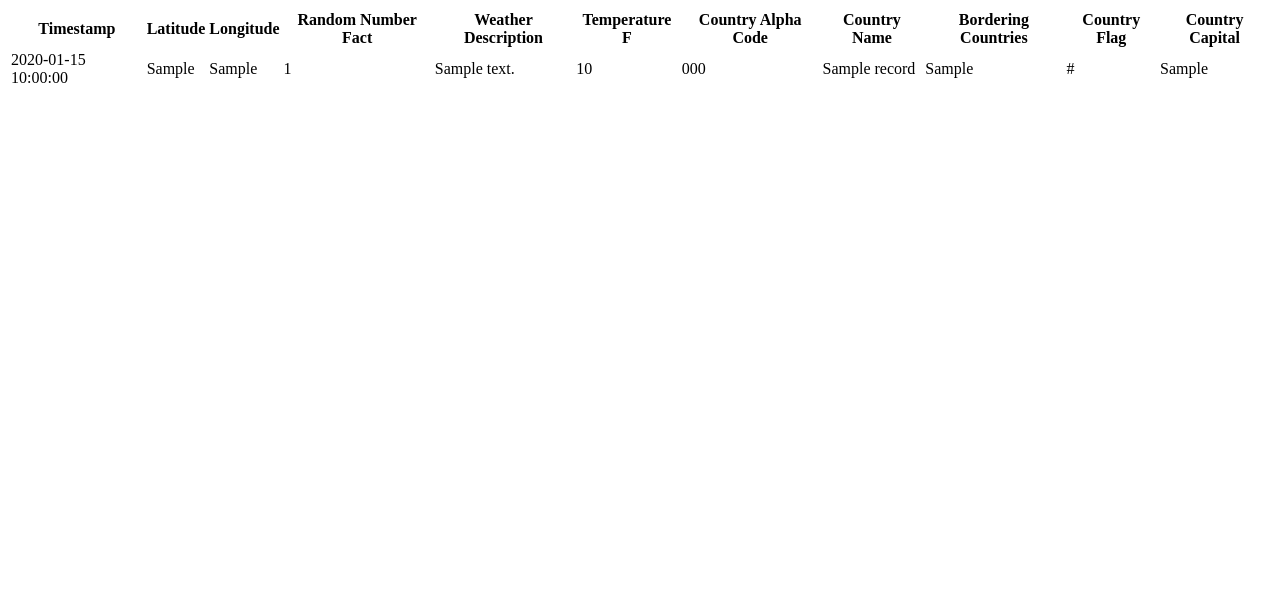
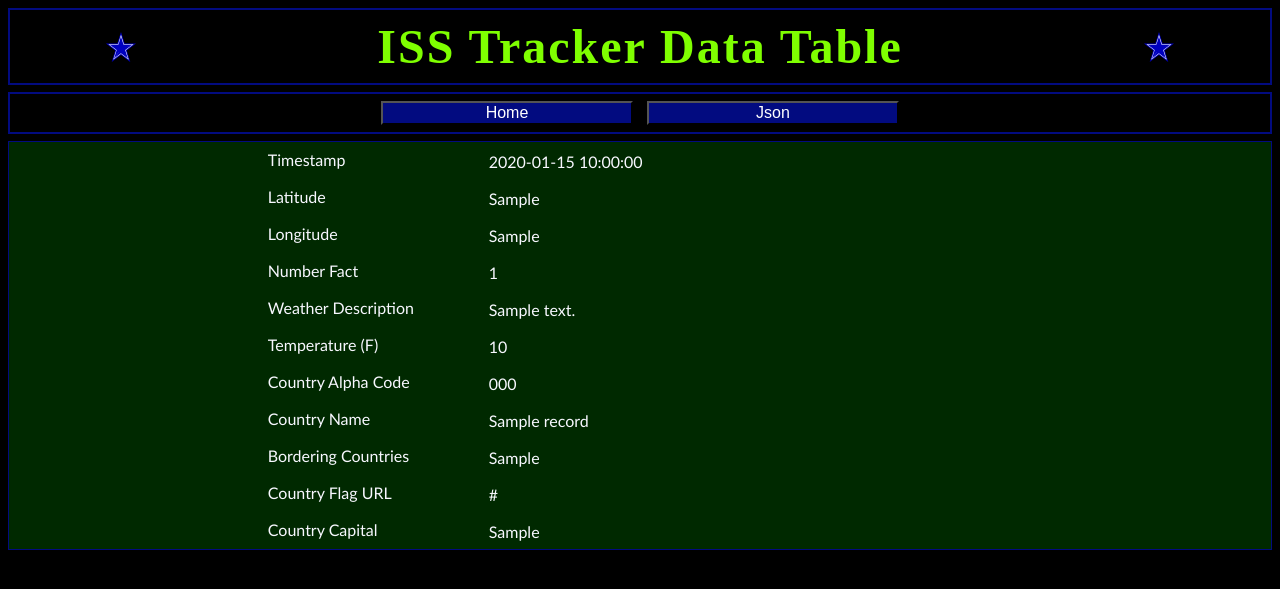
Before and after one commit to CodyNicholson/ISS_Tracking_Project, a Flask app: template flask_app/templates/data.html in a window 1280 px wide. Shown: the top 589 px of the page. Run offline with Flask 2, Linux system fonts and the light colour scheme; the template is opened without the code that fills it: most values are stand-ins (such as "Sample title", 1, 10 or a date in 2020); parts of the project's set-up code (start-up, migrations or seed data) failed here and were passed over.

Commit message:
Styled data table page

```diff
--- /dev/null
+++ b/flask_app/static/css/data_style.css
@@ -0,0 +1,165 @@
+html {
+    background-color: black;
+}
+
+#header {
+    border: 2px solid rgb(2, 11, 128);
+    padding-top: 7px;
+    padding-bottom: 7px;
+    margin-top: 7px;
+    margin-bottom: 7px;
+    display: flex;
+    flex-direction: row;
+    justify-content: center;
+    align-items: center;
+}
+
+.header-img {
+    width: 30px;
+    height: 30px;
+}
+
+#title {
+    text-align: center;
+    color: chartreuse;
+    letter-spacing: 2px;
+    margin-top: 2px;
+    margin-bottom: 2px;
+    font-size: 3em;
+    width: 80%;
+}
+
+#controls {
+    border: 2px solid rgb(2, 11, 128);
+    padding-top: 7px;
+    padding-bottom: 7px;
+    margin-top: 7px;
+    margin-bottom: 7px;
+    display: flex;
+    flex-direction: row;
+    justify-content: center;
+    align-items: center;
+}
+
+.control-button {
+    font-size: 1em;
+    width: 20%;
+    background-color: rgb(2, 11, 128);
+    color: white;
+    margin-right: 7px;
+    margin-left: 7px;
+}
+
+.control-button:hover {
+    background-color: white;
+    color: black;
+    border: 2px solid rgb(2, 11, 128);
+}
+
+table,
+tbody,
+td,
+tr {
+    display: block;
+}
+
+.data-table {
+    table-layout: fixed;
+    font-family: "Trebuchet MS", Arial, Helvetica, sans-serif;
+    border-collapse: collapse;
+    margin: auto;
+    color: ghostwhite;
+}
+
+.data-table tr {
+    border: 1px solid rgb(2, 11, 128);
+}
+
+.data-table tr:nth-child(even) {
+    background-color: #230820;
+}
+
+.data-table tr:nth-child(odd) {
+    background-color: #002900;
+}
+
+.data-table tr:hover {
+    background-color: #000442;
+}
+
+.data-table td {
+    position: relative;
+    padding-left: 50%;
+    min-height: 25px;
+    padding: 2px;
+    margin-top: 8px;
+}
+
+.data-table td:before {
+    position: absolute;
+    top: 0;
+    left: 6px;
+    width: 45%;
+    padding-right: 10px;
+    white-space: nowrap;
+}
+
+td:nth-of-type(1):before {
+    content: "Timestamp";
+}
+
+td:nth-of-type(2):before {
+    content: "Latitude";
+}
+
+td:nth-of-type(3):before {
+    content: "Longitude";
+}
+
+td:nth-of-type(4):before {
+    content: "Number Fact";
+}
+
+td:nth-of-type(5):before {
+    content: "Weather Description";
+}
+
+td:nth-of-type(6):before {
+    content: "Temperature (F)";
+}
+
+td:nth-of-type(7):before {
+    content: "Country Alpha Code";
+}
+
+td:nth-of-type(8):before {
+    content: "Country Name";
+}
+
+td:nth-of-type(9):before {
+    content: "Bordering Countries";
+}
+
+td:nth-of-type(10):before {
+    content: "Country Flag URL";
+}
+
+td:nth-of-type(11):before {
+    content: "Country Capital";
+}
+
+@media screen and (min-width: 650px) and (max-width: 1200px) {
+    .data-table td {
+        padding-left: 30%;
+    }
+}
+
+@media only screen and (min-width: 1200px) {
+    .data-table tr {
+        padding-left: 20%;
+        padding-right: 20%;
+    }
+    .data-table td {
+        padding-left: 30%;
+    }
+}
--- a/flask_app/templates/data.html
+++ b/flask_app/templates/data.html
@@ -1,24 +1,24 @@
 <!DOCTYPE html>
+
 <head>
-        <title>Data Table</title>
+    <title>ISS Tracker Data Table</title>
+    <link rel="stylesheet" href="{{ url_for('static', filename='css/data_style.css') }}" />
     <link rel="shortcut icon" href="{{ url_for('static', filename='favicon.ico') }}">
 </head>
+
 <body>
     <div id="data-table-div">
+        <div id="header">
+            <img class="header-img" src="{{ url_for('static', filename='img/bluestar.svg') }}" />
+            <h2 id="title">ISS Tracker Data Table</h2>
+            <img class="header-img" src="{{ url_for('static', filename='img/bluestar.svg') }}" />
+        </div>
+        <div id="controls">
+            <button class="control-button" onclick="location.href='/'">Home</button>
+            <button class="control-button" onclick="location.href='/data'">Json</button>
+        </div>
         <table class="data-table">
-                <thead class="data-table-head">
-                    <th>Timestamp</th>
-                    <th>Latitude</th>
-                    <th>Longitude</th>
-                    <th>Random Number Fact</th>
-                    <th>Weather Description</th>
-                    <th>Temperature F</th>
-                    <th>Country Alpha Code</th>
-                    <th>Country Name</th>
-                    <th>Bordering Countries</th>
-                    <th>Country Flag</th>
-                    <th>Country Capital</th>
-                </thead>
+            <tbody>
                 {% for record in data %}
                 <tr class="data-table-row">
                     <td>{{record['iss_timestamp']}}</td>
@@ -34,7 +34,9 @@
                     <td>{{record['country_capital']}}</td>
                 </tr>
                 {% endfor %}
+            </tbody>
         </table>
     </div>
 </body>
+
 </html>
```
Also changed, not shown: flask_app/static/css/style.css (+4 -5 lines). Lines whose indentation alone changed are shown as unchanged.
